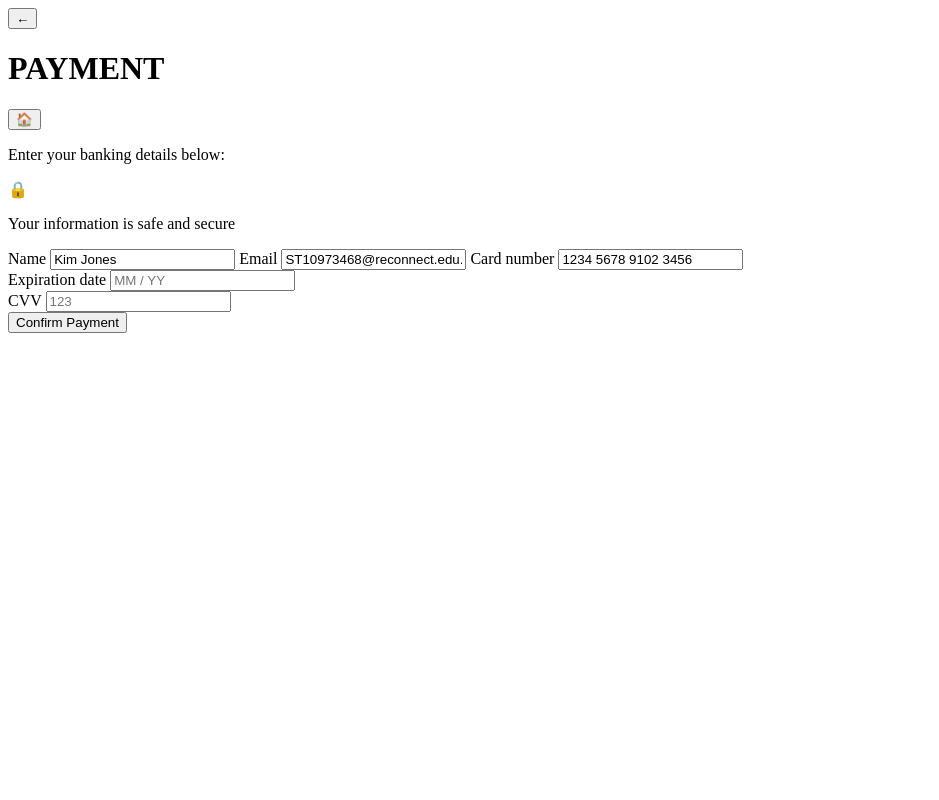
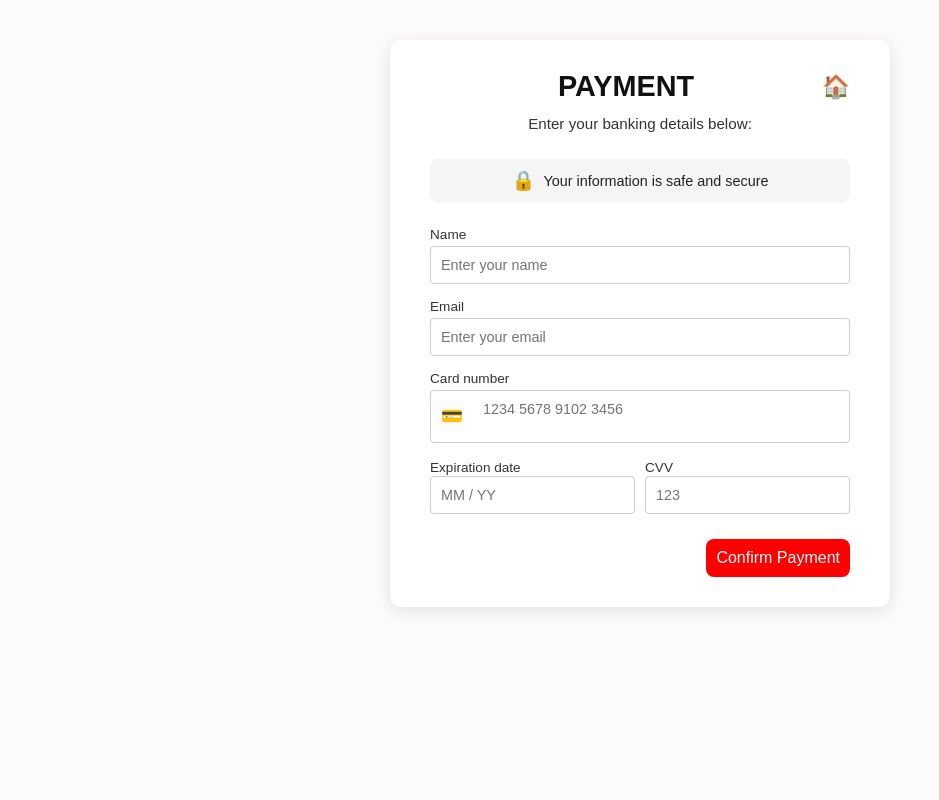
Before and after one commit to Nazneen8/Parking_Lot_Management_System, a PHP site: page /paymentDetails.html in a window 1280 px wide. Shown: the whole page, without its empty margins (0-939 px from the left). Run offline with PHP 8.4, Linux system fonts and the light colour scheme.

Commit message:
added paymentDetails.html page

```diff
--- a/CSS/styles.css
+++ b/CSS/styles.css
@@ -383,12 +383,12 @@ header {
   align-items: center;
 }
 
-/*header h1 {
+header h1 {
   font-size: 1.5rem;
   justify-content: center;
   display: flex;
   margin: auto;
-}*/
+}
 
 .back-btn, .home-btn {
   background: none;
@@ -451,3 +451,148 @@ header {
   width: 130px;
   margin-top: 30px;
 }
+
+/********************************************************************************************************************************/
+/*****PAYMENT DETAILS PAGE*****/
+
+* {
+  box-sizing: border-box;
+  font-family: "Poppins", sans-serif;
+}
+
+body {
+  background-color: #fdfafa;
+  color: #111;
+  display: flex;
+  justify-content: center;
+  align-items: flex-start;
+  height: 100vh;
+  margin: 0;
+  padding-top: 40px;
+}
+
+.paymentDetails-container {
+  background: #fff;
+  width: 500px;
+  border-radius: 12px;
+  padding: 30px 40px;
+  box-shadow: 0 4px 15px rgba(0,0,0,0.1);
+}
+
+header {
+  display: flex;
+  justify-content: space-between;
+  align-items: center;
+}
+
+header h1 {
+  font-size: 1.8rem;
+  font-weight: 700;
+}
+
+.back-btn,
+.home-btn {
+  background: none;
+  border: none;
+  font-size: 1.4rem;
+  cursor: pointer;
+}
+
+.subtitle {
+  text-align: center;
+  color: #333;
+  margin-top: 10px;
+  font-size: 0.95rem;
+}
+
+.secure-banner {
+  display: flex;
+  align-items: center;
+  justify-content: center;
+  background-color: #f5f5f5;
+  border-radius: 8px;
+  padding: 10px;
+  gap: 8px;
+  font-size: 0.9rem;
+  color: #222;
+  margin: 25px 0;
+}
+
+.lock {
+  font-size: 1.2rem;
+}
+
+.paymentDetails-form {
+  display: flex;
+  flex-direction: column;
+}
+
+.paymentDetails-form label {
+  font-size: 0.85rem;
+  margin-bottom: 4px;
+  color: #333;
+}
+
+.paymentDetails-form input {
+  width: 100%;
+  padding: 10px;
+  margin-bottom: 15px;
+  border: 1.2px solid #ccc;
+  border-radius: 4px;
+  font-size: 0.9rem;
+  transition: border 0.2s ease;
+}
+
+.paymentDetails input:focus {
+  outline: none;
+  border-color: #ff2b2b;
+}
+
+.card-input {
+  display: flex;
+  align-items: center;
+  border: 1.2px solid #ccc;
+  border-radius: 4px;
+  overflow: hidden;
+  margin-bottom: 15px;
+}
+
+.card-input .card-icon {
+  padding: 0 10px;
+  font-size: 1.1rem;
+  color: #444;
+}
+
+.card-input input {
+  border: none;
+  flex: 1;
+  padding: 10px;
+  font-size: 0.9rem;
+}
+
+.row {
+  display: flex;
+  gap: 10px;
+}
+
+.half {
+  flex: 1;
+}
+
+.confirm-btn {
+  background-color: #ff0000;
+  color: #fff;
+  border: none;
+  border-radius: 8px;
+  padding: 10px;
+  font-size: 1rem;
+  font-weight: 60;
+  cursor: pointer;
+  margin-top: 10px;
+  align-self: flex-end;
+  transition: background-color 0.3s ease;
+}
+
+.confirm-btn:hover {
+  background-color: #e00000;
+}
--- a/paymentDetails.html
+++ b/paymentDetails.html
@@ -1,15 +1,18 @@
 <!DOCTYPE html>
 <html lang="en">
 <head>
-    <meta charset="UTF-8">
-    <meta name="viewport" content="width=<!-- Payment Details Page -->
-  <div class="container hidden" id="details-page">
+  <meta charset="UTF-8" />
+  <meta name="viewport" content="width=device-width, initial-scale=1.0" />
+  <title>Payment Details</title>
+  <link rel="stylesheet" href="CSS/styles.css" />
+</head>
+<body>
+
+  <div class="paymentDetails-container">
     <header>
-      <button class="back-btn" onclick="showPlans()">←</button>
+      <button class="back-btn">←</button>
       <h1>PAYMENT</h1>
-      <a href="userDashboard.html">
       <button class="home-btn">🏠</button>
-      </a>
     </header>
 
     <p class="subtitle">Enter your banking details below:</p>
@@ -19,24 +22,27 @@
       <p>Your information is safe and secure</p>
     </div>
 
-    <form class="payment-form">
-      <label>Name</label>
-      <input type="text" value="Kim Jones" />
+    <form class="paymentDetails-form">
+      <label for="name">Name</label>
+      <input type="text" id="name" placeholder="Enter your name" required>
 
-      <label>Email</label>
-      <input type="email" value="ST10973468@reconnect.edu.za" />
+      <label for="email">Email</label>
+      <input type="email" id="email" placeholder="Enter your email" required>
 
-      <label>Card number</label>
-      <input type="text" value="1234 5678 9102 3456" />
+      <label for="card-number">Card number</label>
+      <div class="card-input">
+        <span class="card-icon">💳</span>
+        <input type="text" id="card-number" placeholder="1234 5678 9102 3456" required>
+      </div>
 
       <div class="row">
         <div class="half">
-          <label>Expiration date</label>
-          <input type="text" placeholder="MM / YY" />
+          <label for="expiry">Expiration date</label>
+          <input type="text" id="expiry" placeholder="MM / YY" required>
         </div>
         <div class="half">
-          <label>CVV</label>
-          <input type="text" placeholder="123" />
+          <label for="cvv">CVV</label>
+          <input type="text" id="cvv" placeholder="123" required>
         </div>
       </div>
 
@@ -44,23 +50,5 @@
     </form>
   </div>
 
-  <script>
-    const planPage = document.getElementById("plan-page");
-    const detailsPage = document.getElementById("details-page");
-    const payButtons = document.querySelectorAll(".pay-btn");
-
-    payButtons.forEach(btn => {
-      btn.addEventListener("click", () => {
-        planPage.classList.add("hidden");
-        detailsPage.classList.remove("hidden");
-      });
-    });
-
-    function showPlans() {
-      detailsPage.classList.add("hidden");
-      planPage.classList.remove("hidden");
-    }
-  </script>
-
-</head>
+</body>
 </html>
--- a/payments.html
+++ b/payments.html
@@ -25,7 +25,9 @@
       <div class="plan">
         <h3>Month-to-month</h3>
         <p>R200 per month</p>
+        <a href="paymentDetails.html">
         <button class="pay-btn">Pay</button>
+      </a>
       </div>
 
       <div class="plan">
```
